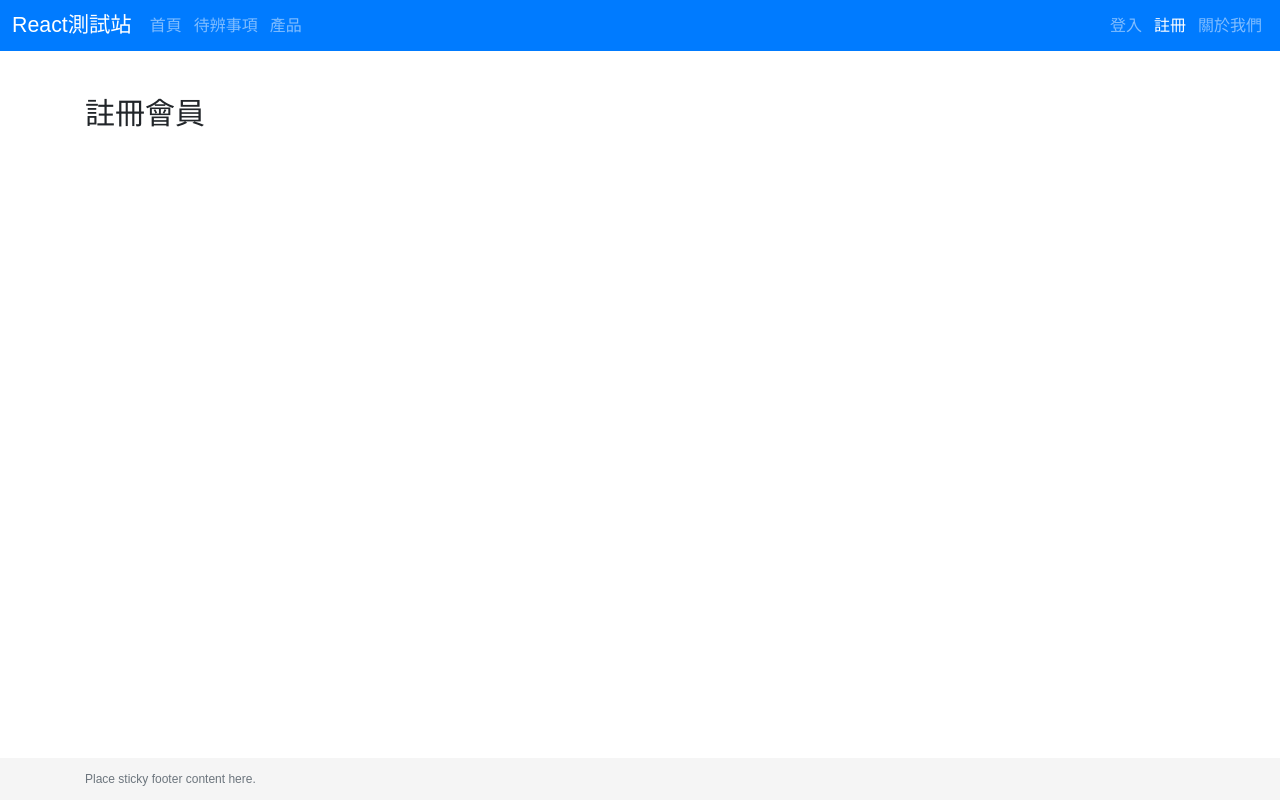
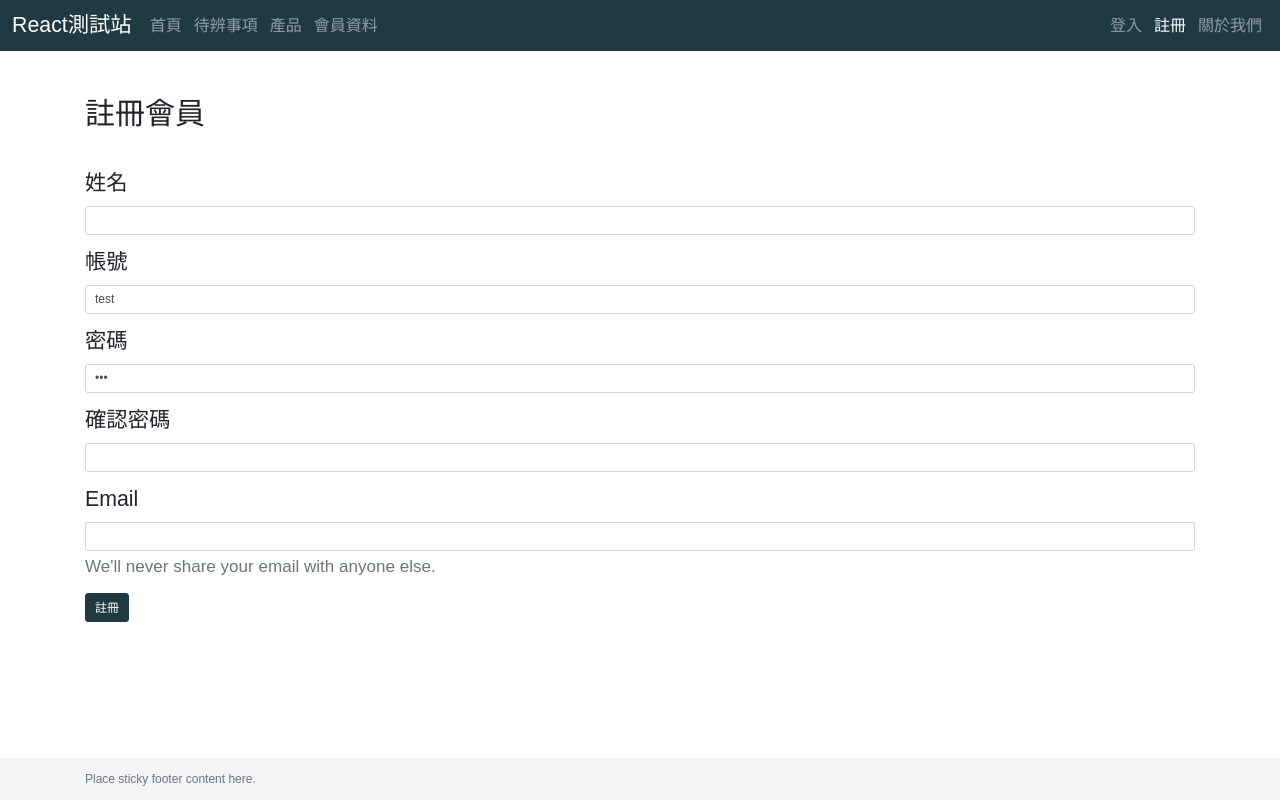
Before and after one commit to chia-1994/react-lesson, a React (Create React App) app in the folder 1008/: page /register in a window 1280 px wide. Built offline with nearby package versions, Linux system fonts and the light colour scheme.

Commit message:
註冊＋登入畫面＆權限

```diff
--- a/1008/src/App.js
+++ b/1008/src/App.js
@@ -9,14 +9,28 @@ import TodoAppPage from './pages/TodoAppPage'
 import Home from './pages/Home'
 import Login from './pages/Login'
 import Register from './pages/Register'
+import Profile from './pages/Profile'
 import About from './pages/About'
 import Product from './pages/Product'
+import Counter from './pages/Counter'
 import NotFoundPage from './pages/NotFoundPage'
 
 function App() {
   const [todos, setTodos] = useState([])
+
+  //控制是否登入
   const [isAuth, setIsAuth] = useState(false)
 
+  // for login usage
+  const [authUsername, setAuthUsername] = useState('')
+  const [authPassword, setAuthPassword] = useState('')
+
+  // for Register & Profile usage
+  const [name, setName] = useState('')
+  const [username, setUsername] = useState('test')
+  const [password, setPassword] = useState('123')
+  const [passwordComfirm, setPasswordComfirm] = useState('')
+  const [email, setEmail] = useState('')
   return (
     <Router>
       <>
@@ -30,10 +44,44 @@ function App() {
               <Home />
             </Route>
             <Route path="/login">
-              <Login isAuth={isAuth} setIsAuth={setIsAuth} />
+              <Login
+                isAuth={isAuth}
+                setIsAuth={setIsAuth}
+                authUsername={authUsername}
+                setAuthUsername={setAuthUsername}
+                authPassword={authPassword}
+                setAuthPassword={setAuthPassword}
+                username={username}
+                password={password}
+              />
             </Route>
             <Route path="/register">
-              <Register />
+              <Register
+                isAuth={isAuth}
+                name={name}
+                setName={setName}
+                username={username}
+                setUsername={setUsername}
+                password={password}
+                setPassword={setPassword}
+                passwordComfirm={passwordComfirm}
+                setPasswordComfirm={setPasswordComfirm}
+                email={email}
+                setEmail={setEmail}
+              />
+            </Route>
+            <Route path="/profile">
+              <Profile
+                isAuth={isAuth}
+                name={name}
+                setName={setName}
+                username={username}
+                setUsername={setUsername}
+                password={password}
+                setPassword={setPassword}
+                email={email}
+                setEmail={setEmail}
+              />
             </Route>
             <Route path="/todo">
               <TodoAppPage todos={todos} setTodos={setTodos} />
@@ -43,6 +91,9 @@ function App() {
             </Route>
             <Route path="/product/:id?">
               <Product isAuth={isAuth} />
+            </Route>
+            <Route path="/counter">
+              <Counter />
             </Route>
             {/* 404找不到網頁，需要放在switch路由表最後一個 */}
             <Route path="*">
--- a/1008/src/components/MyNavbar.js
+++ b/1008/src/components/MyNavbar.js
@@ -36,6 +36,9 @@ function MyNavbar(props) {
             <Nav.Link as={NavLink} to="/product">
               產品
             </Nav.Link>
+            <Nav.Link as={NavLink} to="/profile">
+              會員資料
+            </Nav.Link>
           </Nav>
           <Nav>
             <Nav.Link as={NavLink} to="/login">
--- /dev/null
+++ b/1008/src/pages/Counter.js
@@ -0,0 +1,54 @@
+import React, { useState, useEffect } from 'react'
+import { Button } from 'react-bootstrap'
+
+function Counter(props) {
+  const [total, setTotal] = useState(0)
+  const [dataLoading, setDataLoading] = useState(false)
+  async function getTotalFromServer() {
+    //
+    setDataLoading(true)
+
+    const url = 'http://localhost:5555/counter/1'
+
+    const request = new Request(url, {
+      method: 'GET',
+      headers: new Headers({
+        Accept: 'application/json',
+        'Content-Type': 'application/json',
+      }),
+    })
+
+    const response = await fetch(request)
+    const data = await response.json()
+    console.log(data)
+
+    setTotal(data.total)
+  }
+  // componentDidMount
+  useEffect(() => {
+    getTotalFromServer()
+  }, [])
+
+  // 每次total資料有改變，2秒後關起載入指示
+  useEffect(() => {
+    setTimeout(() => setDataLoading(false), 2000)
+  }, [total])
+
+  const loading = (
+    <div className="spinner-border text-info" role="status">
+      <span className="sr-only">Loading...</span>
+    </div>
+  )
+  const display = (
+    <>
+      <h1>{total}</h1>
+      <Button onClick={() => setTotal(total + 1)} className="mr-2">
+        +1
+      </Button>
+      <Button onClick={() => setTotal(total - 1)}>-1</Button>
+    </>
+  )
+  return dataLoading ? loading : display
+}
+
+export default Counter
--- a/1008/src/pages/Login.js
+++ b/1008/src/pages/Login.js
@@ -1,20 +1,69 @@
 import React, { useState, useEffect } from 'react'
-import { Button } from 'react-bootstrap'
+import { Button, Form } from 'react-bootstrap'
 
 function Login(props) {
-  const { isAuth, setIsAuth } = props
+  const {
+    isAuth,
+    setIsAuth,
+    authUsername,
+    setAuthUsername,
+    authPassword,
+    setAuthPassword,
+    username,
+    password,
+  } = props
+
+  if (isAuth) return <Button onClick={() => setIsAuth(false)}>登出</Button>
 
   return (
     <>
-      <h1>會員登入登出</h1>
+      <h1>會員登入</h1>
 
-      <h3>目前會員狀態：{isAuth ? '登入' : '登出'}</h3>
+      {/* <h3>目前會員狀態：{isAuth ? '登入' : '登出'}</h3>
       <Button onClick={() => setIsAuth(true)} className="m-2">
         登入
       </Button>
       <Button onClick={() => setIsAuth(false)} className="m-2">
         登出
-      </Button>
+      </Button> */}
+      <Form className="mt-5">
+        <Form.Group controlId="formBasicEmail">
+          <Form.Label>帳號</Form.Label>
+          <Form.Control
+            type="text"
+            value={authUsername}
+            onChange={(e) => setAuthUsername(e.target.value)}
+          />
+        </Form.Group>
+
+        <Form.Group controlId="formBasicPassword">
+          <Form.Label>密碼</Form.Label>
+          <Form.Control
+            type="password"
+            className="form-control"
+            id="exampleInputPassword1"
+            value={authPassword}
+            onChange={(e) => setAuthPassword(e.target.value)}
+          />
+        </Form.Group>
+        <Form.Group controlId="formBasicCheckbox">
+          <Form.Check type="checkbox" label="記得我" />
+        </Form.Group>
+        <Button
+          variant="primary"
+          type="submit"
+          onClick={() => {
+            if (authUsername === username && authPassword === password) {
+              setIsAuth(true)
+              alert('登入成功')
+            } else {
+              alert('帳號/密碼錯誤')
+            }
+          }}
+        >
+          登入
+        </Button>
+      </Form>
     </>
   )
 }
--- /dev/null
+++ b/1008/src/pages/Profile.js
@@ -0,0 +1,36 @@
+import React, { useState, useEffect } from 'react'
+import { Redirect } from 'react-router-dom'
+import { Button, Form } from 'react-bootstrap'
+
+function Profile(props) {
+  const { isAuth } = props
+  if (isAuth === false) return <Redirect to="/login" />
+  return (
+    <>
+      <Form className="mt-5">
+        <Form.Group>
+          <Form.Label>姓名</Form.Label>
+          <Form.Control type="text" />
+        </Form.Group>
+        <Form.Group>
+          <Form.Label>帳號</Form.Label>
+          <Form.Control type="text" />
+        </Form.Group>
+
+        <Form.Group controlId="formBasicEmail">
+          <Form.Label>Email</Form.Label>
+          <Form.Control type="email" placeholder="Enter email" />
+          <Form.Text className="text-muted">
+            We'll never share your email with anyone else.
+          </Form.Text>
+        </Form.Group>
+
+        <Button variant="primary" type="submit">
+          修改
+        </Button>
+      </Form>
+    </>
+  )
+}
+
+export default Profile
--- a/1008/src/pages/Register.js
+++ b/1008/src/pages/Register.js
@@ -1,10 +1,87 @@
 import React, { useState, useEffect } from 'react'
-import { Link, Switch, useParams } from 'react-router-dom'
+//import { Link, Switch, useParams } from 'react-router-dom'
+import { Button, Form } from 'react-bootstrap'
 
 function Register(props) {
+  const {
+    name,
+    setName,
+    username,
+    setUsername,
+    password,
+    setPassword,
+    passwordComfirm,
+    setPasswordComfirm,
+    email,
+    setEmail,
+  } = props
   return (
     <>
       <h1>註冊會員</h1>
+      <Form className="mt-5">
+        <Form.Group>
+          <Form.Label>姓名</Form.Label>
+          <Form.Control
+            type="text"
+            className="form-control"
+            value={name}
+            onChange={(e) => setName(e.target.value)}
+          />
+        </Form.Group>
+        <Form.Group>
+          <Form.Label>帳號</Form.Label>
+          <Form.Control
+            type="text"
+            className="form-control"
+            value={username}
+            onChange={(e) => setUsername(e.target.value)}
+          />
+        </Form.Group>
+
+        <Form.Group controlId="formBasicPassword">
+          <Form.Label>密碼</Form.Label>
+          <Form.Control
+            type="password"
+            className="form-control"
+            value={password}
+            onChange={(e) => setPassword(e.target.value)}
+          />
+        </Form.Group>
+        <Form.Group controlId="formBasicPassword2">
+          <Form.Label>確認密碼</Form.Label>
+          <Form.Control
+            type="password"
+            className="form-control"
+            value={passwordComfirm}
+            onChange={(e) => setPasswordComfirm(e.target.value)}
+          />
+        </Form.Group>
+        <Form.Group controlId="formBasicEmail">
+          <Form.Label>Email</Form.Label>
+          <Form.Control
+            type="email"
+            className="form-control"
+            value={email}
+            onChange={(e) => setEmail(e.target.value)}
+          />
+          <Form.Text className="text-muted">
+            We'll never share your email with anyone else.
+          </Form.Text>
+        </Form.Group>
+
+        <Button
+          variant="primary"
+          type="button"
+          onClick={() => {
+            if (!name) {
+              alert('姓名沒填')
+              return
+            }
+          }}
+        >
+          註冊
+        </Button>
+      </Form>
     </>
   )
 }
--- a/1008/src/styles/custom.scss
+++ b/1008/src/styles/custom.scss
@@ -1,5 +1,5 @@
 //覆蓋bootstrap原本預設變數要放這裡
-
+$primary: #203a43;
 // Import Bootstrap and its default variables
 @import '~bootstrap/scss/bootstrap.scss';
 
```
